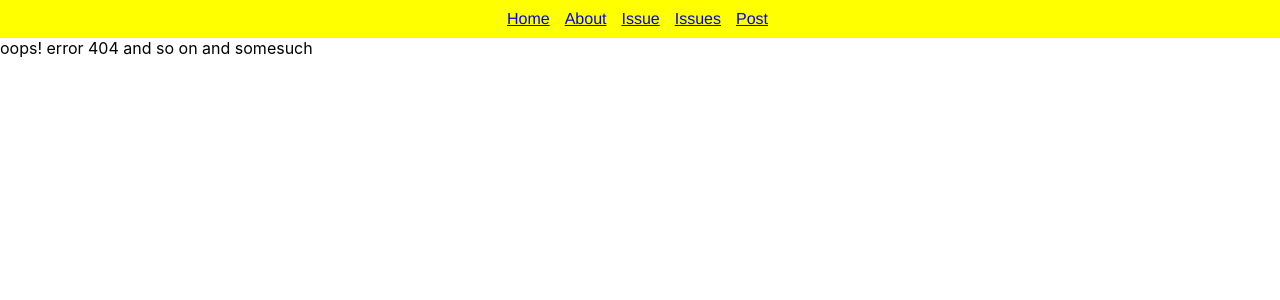
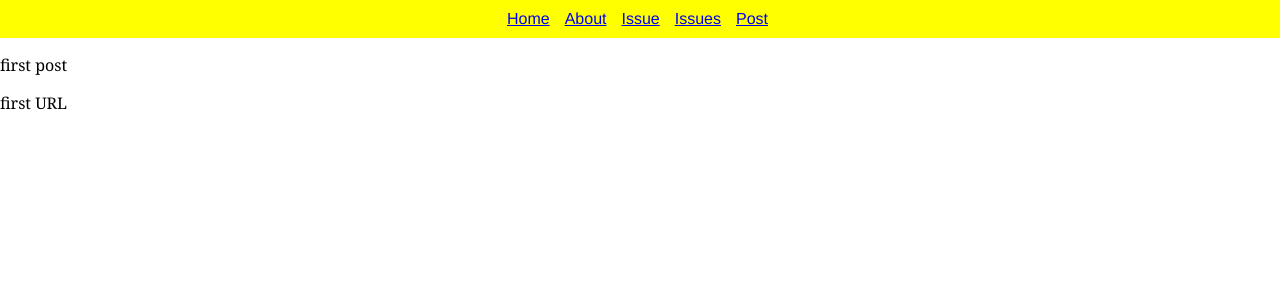
Before and after one commit to abbymachines/realgirl_online, a React (Create React App) app: page /issue/1/1 in a window 1280 px wide. Before the commit this address had no page. Shown: the top 300 px of the page. Built offline with nearby package versions, Linux system fonts and the light colour scheme.

Commit message:
render post at appropriate route with useParams

```diff
--- a/src/App.js
+++ b/src/App.js
@@ -28,7 +28,7 @@ function App() {
           <Route path="about" element={<About />} />
           <Route path="issue/:issueId" element={<Issue latestIssue={latestIssue} />} />
           <Route path="issues" element={<Issues latestIssue={latestIssue} />} />
-          <Route path="post" element={<Post />} />
+          <Route path="/issue/:issueId/:postId" element={<Post />} />
           <Route path="*" element={<NoPage />} />
         </Route>
       </Routes>
--- a/src/Post.js
+++ b/src/Post.js
@@ -1,7 +1,15 @@
+import { useParams } from "react-router-dom";
+
+import db from "./TableOfContents";
+
 export default function Post() {
+  const { issueId, postId } = useParams();
+
   return (
     <div>
-      imagine this here is a post right here
+      <p>{db["issues"][issueId]["posts"][postId]["title"]}</p>
+
+      <p>{db["issues"][issueId]["posts"][postId]["URL"]}</p>
     </div>
   )
 }
```
